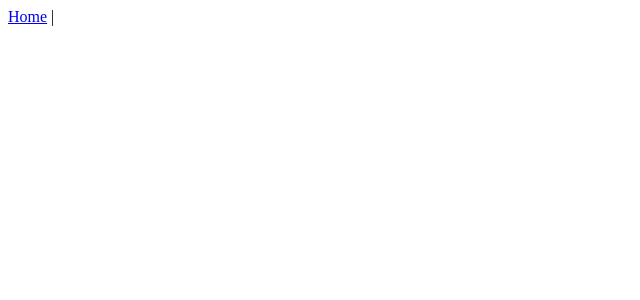
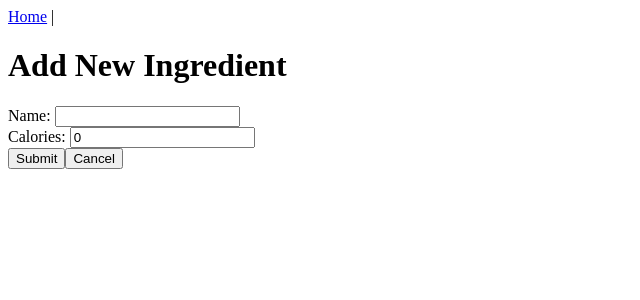
Before and after one commit to posavan/Elevated-Eats, a Vue app in the folder vue/: page /ingredients/create in a window 1280 px wide. Before the commit this address had no page. Shown: the top 300 px of the page, without its empty margins (0-640 px from the left). Built offline with nearby package versions, Linux system fonts and the light colour scheme.

Commit message:
add ingredients list finsihed

```diff
--- a/vue/src/components/Ingredient.vue
+++ b/vue/src/components/Ingredient.vue
@@ -1,7 +1,7 @@
 <template>
   <section class="ingredient">
     <p>Name: {{ item.ingredientName }}</p>
-    <p>Quantity: {{ item.ingredientQuantity }}</p>
+    <p>Quantity: {{ item.quantity }}</p>
     <p>Calories: {{ item.calories }}</p>
   </section>
 </template>
--- /dev/null
+++ b/vue/src/components/IngredientForm.vue
@@ -0,0 +1,78 @@
+<template>
+  <form v-on:submit.prevent="createNewIngredient">
+    <div>
+      <label for="name">Name: </label>
+      <input
+        type="text"
+        name="name"
+        id="name"
+        v-model="editIngredient.ingredientName"
+      />
+    </div>
+    <div>
+      <label for="type">Calories: </label>
+      <input
+        type="number"
+        name="calories"
+        id="calories"
+        v-model="editIngredient.calories"
+      />
+    </div>
+    <div class="actions">
+      <button class="btn-submit" type="submit">Submit</button>
+      <button class="btn-cancel" type="button" v-on:click="cancelForm">
+        Cancel
+      </button>
+    </div>
+  </form>
+</template>
+
+<script>
+import ingredientService from "../services/IngredientService.js";
+
+export default {
+  props: {
+    ingredient: {
+      type: Object,
+      required: true,
+    },
+  },
+  data() {
+    return {
+      editIngredient: {
+        ingredientId: this.ingredient.ingredientId,
+        ingredientName: this.ingredient.ingredientName,
+        quantity: this.ingredient.quantity,
+        calories: this.ingredient.calories,
+      },
+    };
+  },
+
+  methods: {
+    createNewIngredient() {
+      if (this.editIngredient.ingredientName) {
+        ingredientService
+          .createIngredient(this.editIngredient)
+          .then(() => {
+            this.editIngredient = {};
+            this.$router.push({ name: "ingredients" });
+          })
+          .catch((error) => {
+            if (error.response) {
+              console.log("Error adding Ingredient: ", error.response.status);
+            } else if (error.request) {
+              console.log(
+                "Error adding Ingredient: unable to communicate to server"
+              );
+            } else {
+              console.log("Error adding Ingredient: make request");
+            }
+          });
+      }
+    },
+    cancelForm() {
+      this.$router.back();
+    },
+  },
+};
+</script>
--- a/vue/src/router/index.js
+++ b/vue/src/router/index.js
@@ -8,6 +8,7 @@ import LogoutView from "../views/LogoutView.vue";
 import RegisterView from "../views/RegisterView.vue";
 import ListIngredientsView from "../views/ListIngredientsView.vue";
 import ListRecipesView from "../views/ListRecipesView.vue";
+import AddIngredientView from "../views/AddIngredientView.vue";
 /**
  * The Vue Router is used to "direct" the browser to render a specific view component
  * inside of App.vue depending on the URL.
@@ -65,6 +66,14 @@ const routes = [
       requiresAuth: false,
     },
   },
+  {
+    path: "/ingredients/create",
+    name: "AddIngredientView",
+    component: AddIngredientView,
+    meta: {
+      requiresAuth: false,
+    },
+  }
 ];
 
 // Create the router
--- /dev/null
+++ b/vue/src/views/AddIngredientView.vue
@@ -0,0 +1,24 @@
+<template>
+  <h1>Add New Ingredient</h1>
+  <ingredient-form v-bind:ingredient="ingredient" />
+</template>
+
+<script>
+import IngredientForm from "../components/IngredientForm.vue";
+
+export default {
+  components: {
+    IngredientForm,
+  },
+  data() {
+    return {
+      ingredient: {
+        id: 0,
+        name: "",
+        quantity: "1 ea",
+        calories: 0,
+      },
+    };
+  },
+};
+</script>
--- a/vue/src/views/ListIngredientsView.vue
+++ b/vue/src/views/ListIngredientsView.vue
@@ -1,10 +1,19 @@
 <template>
   <div class="list-ingredients">
     <h1>Ingredients</h1>
+    <button
+      class="btn-add"
+      v-on:click="$router.push({ name: 'AddIngredientView' })"
+    >Add Ingredient
+    </button>
     <section class="container">
-      <ingredient v-for="ingredient in ingredients" v-bind:key="ingredient.id" v-bind:item="ingredient" />
+      <ingredient
+        v-for="ingredient in ingredients"
+        v-bind:key="ingredient.id"
+        v-bind:item="ingredient"
+      />
     </section>
-
+    <!--
     <button v-show="!showForm" v-on:click="showForm = true">
       Add Ingredient
     </button>
@@ -19,7 +28,7 @@
         <input type="number" name="calories" id="calories" v-model="newIngredient.calories" />
       </div>
       <button type="submit">Save Ingredient</button>
-    </form>
+    </form> -->
   </div>
 </template>
 
@@ -41,36 +50,36 @@ export default {
   //   currentIngredients() {
   //     return this.$store.state.ingredients;
   //   },
-  // },
+  // // },
   methods: {
-    createNewIngredient() {
-      if (this.newIngredient.ingredientName) {
-        ingredientService
-          .createIngredient(this.newIngredient)
-          .then(() => {
-            this.newIngredient = {};
-            this.showForm = false;
-            this.loadIngredients();
-          })
-          .catch((error) => {
-            if (error.response) {
-              // error.response exists
-              // Request was made, but response has error status (4xx or 5xx)
-              console.log("Error adding Ingredient: ", error.response.status);
-            } else if (error.request) {
-              // There is no error.response, but error.request exists
-              // Request was made, but no response was received
-              console.log(
-                "Error adding Ingredient: unable to communicate to server"
-              );
-            } else {
-              // Neither error.response and error.request exist
-              // Request was *not* made
-              console.log("Error adding Ingredient: make request");
-            }
-          });
-      }
-    },
+    //   createNewIngredient() {
+    //     if (this.newIngredient.ingredientName) {
+    //       ingredientService
+    //         .createIngredient(this.newIngredient)
+    //         .then(() => {
+    //           this.newIngredient = {};
+    //           this.showForm = false;
+    //           this.loadIngredients();
+    //         })
+    //         .catch((error) => {
+    //           if (error.response) {
+    //             // error.response exists
+    //             // Request was made, but response has error status (4xx or 5xx)
+    //             console.log("Error adding Ingredient: ", error.response.status);
+    //           } else if (error.request) {
+    //             // There is no error.response, but error.request exists
+    //             // Request was made, but no response was received
+    //             console.log(
+    //               "Error adding Ingredient: unable to communicate to server"
+    //             );
+    //           } else {
+    //             // Neither error.response and error.request exist
+    //             // Request was *not* made
+    //             console.log("Error adding Ingredient: make request");
+    //           }
+    //         });
+    //     }
+    //   },
 
     loadIngredients() {
       ingredientService
@@ -97,9 +106,8 @@ export default {
             console.log("Error loading ingredients: make request");
           }
         });
-    }
+    },
   },
-
   created() {
     this.loadIngredients();
   },
@@ -108,8 +116,7 @@ export default {
 
 <!-- Add "scoped" attribute to limit CSS to this component only -->
 <style scoped>
-
-section.ingredient{
+section.ingredient {
   background-color: antiquewhite;
   font-family: Verdana, Geneva, Tahoma, sans-serif;
 }
```
Also changed, not shown: 1 other file (tests, documents, lock files or other folders).
